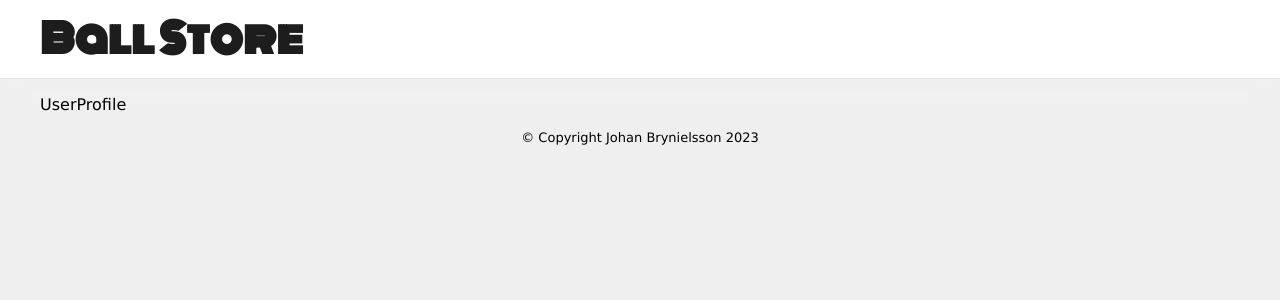
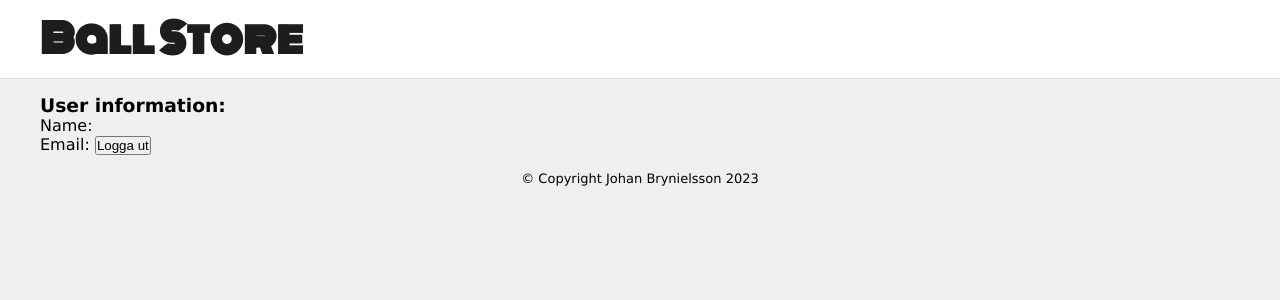
Before and after one commit to johanbry/stripe-checkout-client, a React (Vite) app: page /userprofile in a window 1280 px wide. Shown: the top 300 px of the page. Built offline with nearby package versions, Linux system fonts and the light colour scheme; no server answers.

Commit message:
show logged in user info and logout button

```diff
--- a/src/pages/UserProfile/UserProfile.tsx
+++ b/src/pages/UserProfile/UserProfile.tsx
@@ -1,7 +1,26 @@
+import { useNavigate } from "react-router-dom";
+import { useUserContext } from "../../context/UserContext";
+
 type Props = {};
 
 const UserProfile = (props: Props) => {
-  return <div>UserProfile</div>;
+  const { user, logout } = useUserContext();
+  const navigate = useNavigate();
+
+  const handleLogout = () => {
+    logout();
+    navigate("/login");
+  };
+  return (
+    <div>
+      <h3>User information:</h3> Name: {user?.name}
+      <br />
+      Email: {user?.email}
+      <button type="button" onClick={handleLogout}>
+        Logga ut
+      </button>
+    </div>
+  );
 };
 
 export default UserProfile;
```
